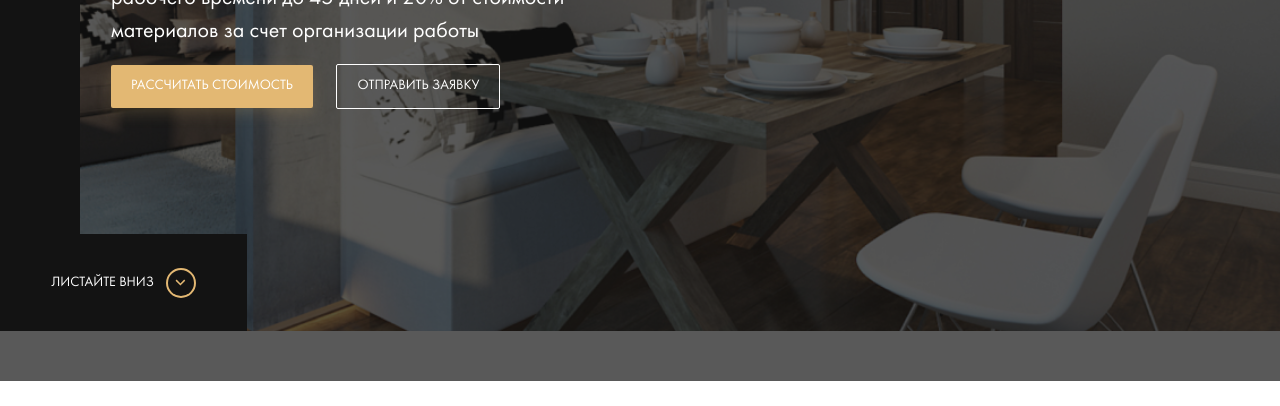
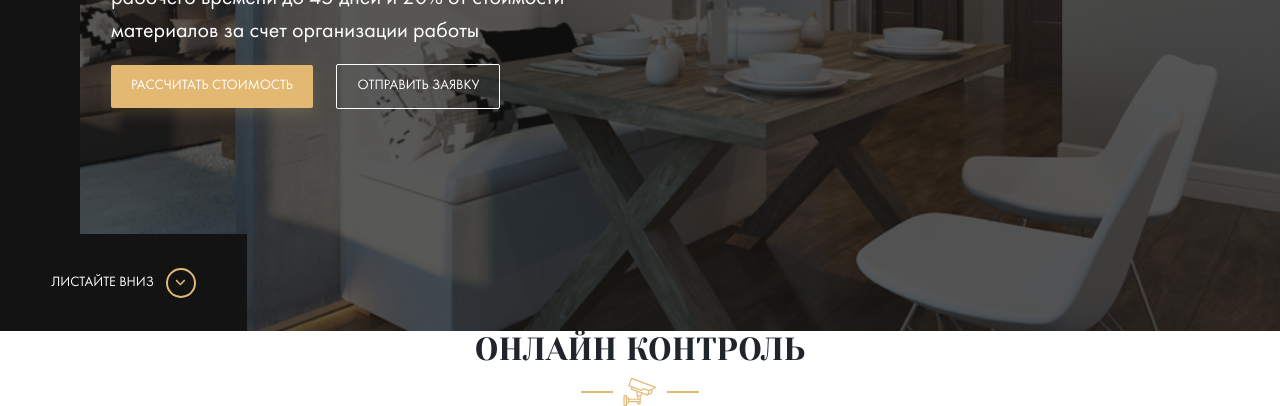
Before and after one commit to VPfront/VPfront.github.io, a website: page index.html in a window 1280 px wide. Shown: the part 469-875 px from the top of the page. Before the commit the page ends 850 px from the top, so only its background shows below. Drawn offline with nearby package versions, Linux system fonts and the light colour scheme; files whose address does not match are found by name.

Commit message:
feat:add control section and move body settings in _settings.sass

```diff
--- /dev/null
+++ b/SASS/_settings.sass
@@ -0,0 +1,20 @@
+*, *:before, *:after
+    box-sizing: border-box
+body
+    font-family: 'Futura Book', sans-serif
+    font-size: 14px
+    .section
+        &-title
+            text-align: center
+            text-transform: uppercase
+            font-family: 'Yeseva One', cursive
+            &__image
+                display: flex
+                justify-content: center
+                align-items: center
+                &::before, &::after
+                    content: ''
+                    width: 32px
+                    height: 2px
+                    background-color: $primary
+                    margin: 0px 10px
--- a/SASS/style.sass
+++ b/SASS/style.sass
@@ -3,11 +3,7 @@
 @import 'variables'
 @import 'interface'
 @import 'grid'
-@import 'templates/_header'
-@import 'templates/_hero'
-
-*, *:before, *:after
-    box-sizing: border-box
-body
-    font-family: 'Futura Book', sans-serif
-    font-size: 14px
+@import 'settings'
+@import 'templates/header'
+@import 'templates/hero'
+@import 'templates/control'
--- a/SASS/templates/_hero.sass
+++ b/SASS/templates/_hero.sass
@@ -11,6 +11,8 @@
     &::before
         content: ''
         position: absolute
+        top: 0px
+        left: 0px
         width: 100%
         height: 100%
         background-color: rgba($dark, 0.7 )
--- /dev/null
+++ b/css/settings.css
@@ -0,0 +1,6 @@
+*, *:before, *:after {
+  box-sizing: border-box; }
+
+body {
+  font-family: 'Futura Book', sans-serif;
+  font-size: 14px; }
--- a/index.html
+++ b/index.html
@@ -44,6 +44,16 @@
                 </div>
                 <a href="#" class="hero__scroll-down">листайте вниз</a>
             </section>
+            <section class="section control">
+                <div class="container">
+                    <div class="section-title">
+                        <h2 class="section-title__heading">Онлайн контроль</h2>
+                        <div class="section-title__image">
+                            <img src="./img/Cam.svg" alt="video">
+                        </div>
+                    </div>
+                </div>
+            </section>
         </main>
     </body>
     </html>
```
Also changed, not shown: SASS/templates/_control.sass (added), css/style.css, img/Cam.svg (added).
